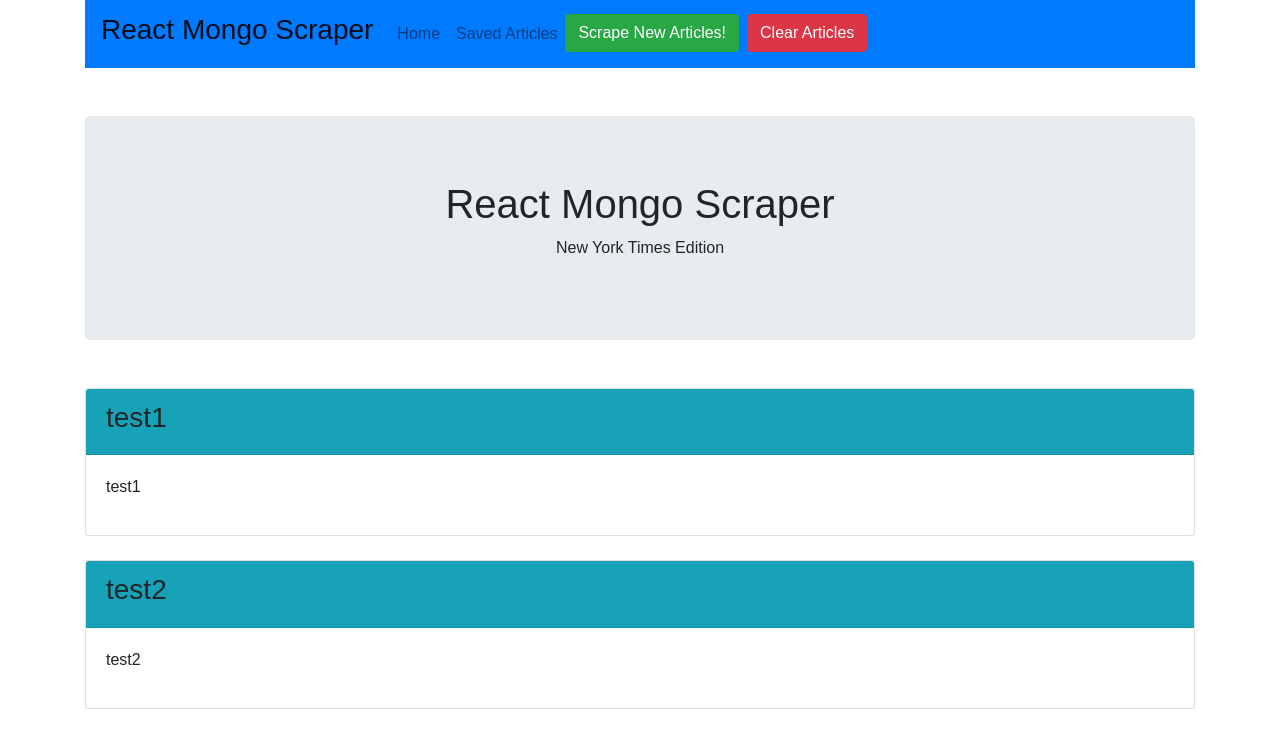
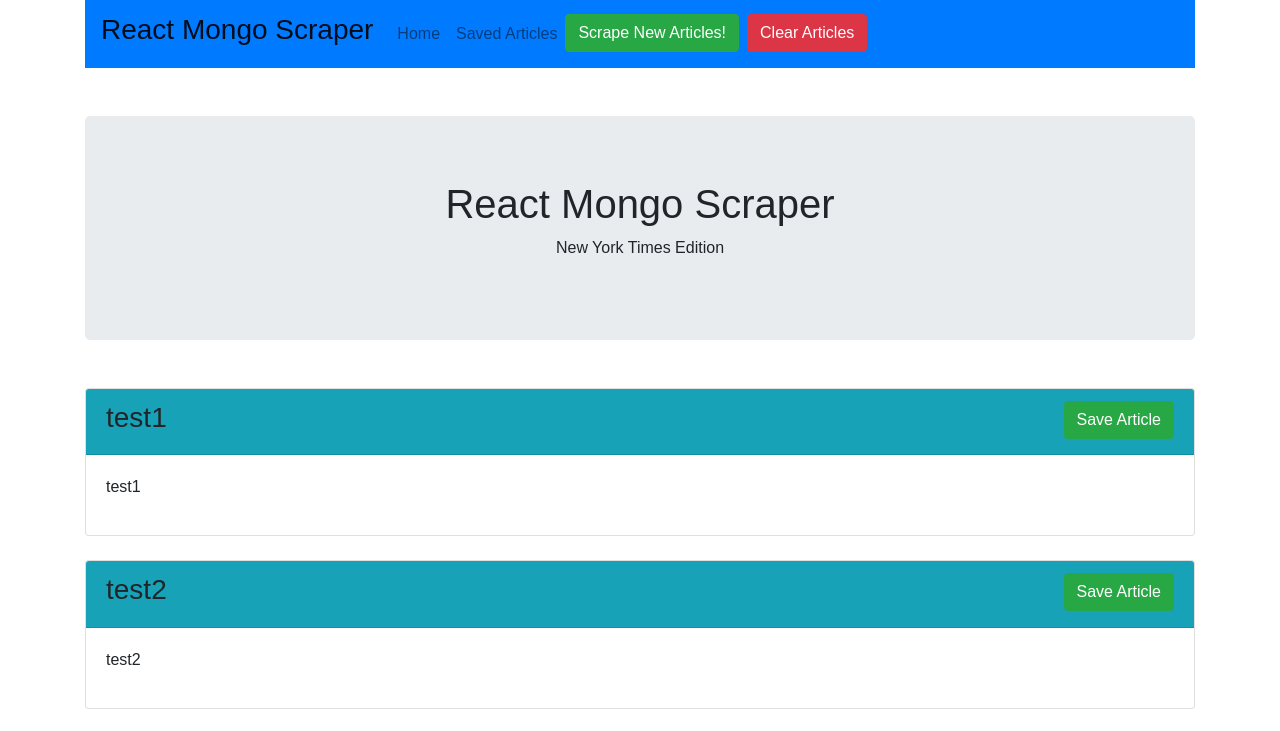
Before and after one commit to Mattmej/NYT-React-Search, a React (Create React App) app in the folder client/: page / in a window 1280 px wide. Shown: the top 731 px of the page. Built offline with nearby package versions, Linux system fonts and the light colour scheme.

Commit message:
Add 'save article' button to each article card.

```diff
--- a/client/src/components/ArticleDisplay/Article.js
+++ b/client/src/components/ArticleDisplay/Article.js
@@ -1,19 +1,22 @@
 import React from "react";
+import {Button} from "reactstrap";
 
 // class Article extends React.Component {
 const Article = (props) => (
-
    <div className="card mb-4">
         <div className = "card-header bg-info">
-                    <h3>{props.title}</h3>
+            {/* <div> */}
+            <h3>
+                {props.title}
+                <Button color="success" className="float-right">Save Article</Button>
+            </h3>
+            {/* </div> */}
         </div>
 
         <div className = "card-body">
             <p>{props.summary}</p>
         </div>
     </div>
-
-
 );
 // };
 
```
Lines whose indentation alone changed are shown as unchanged.
